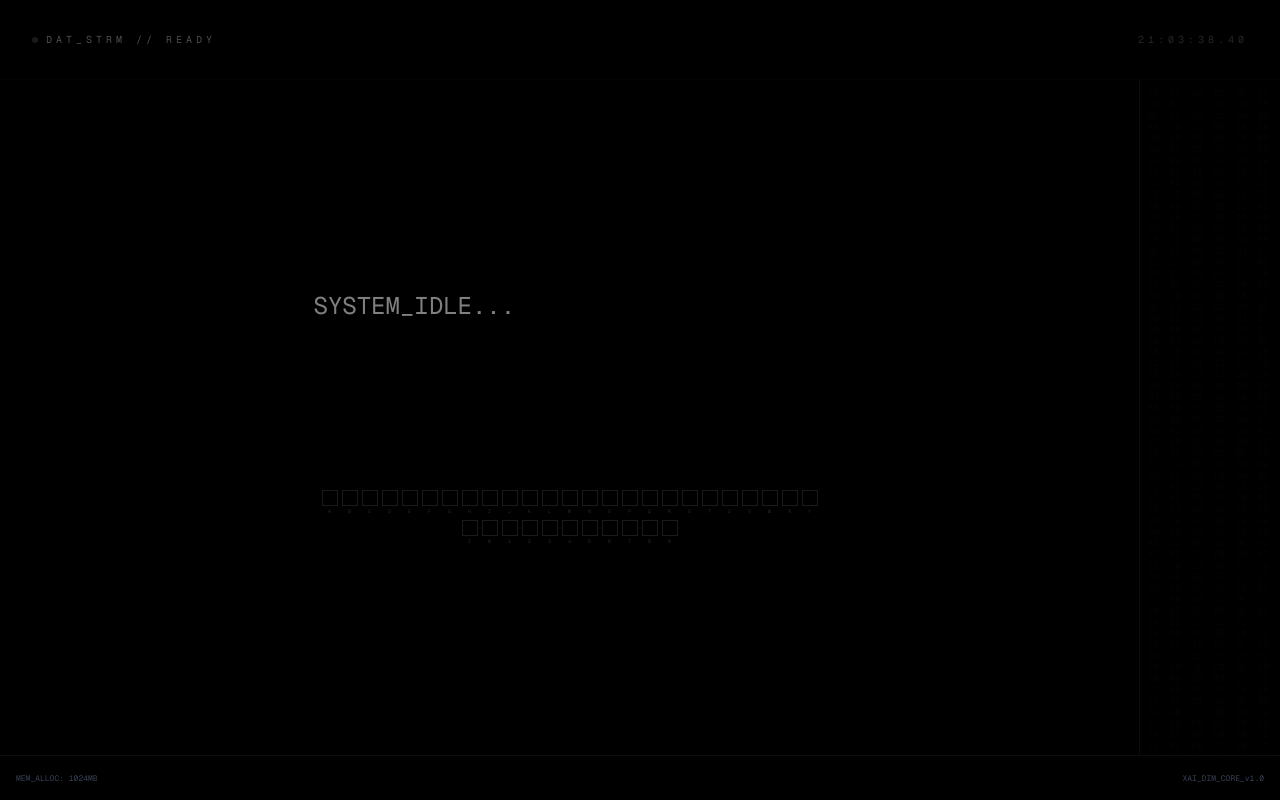
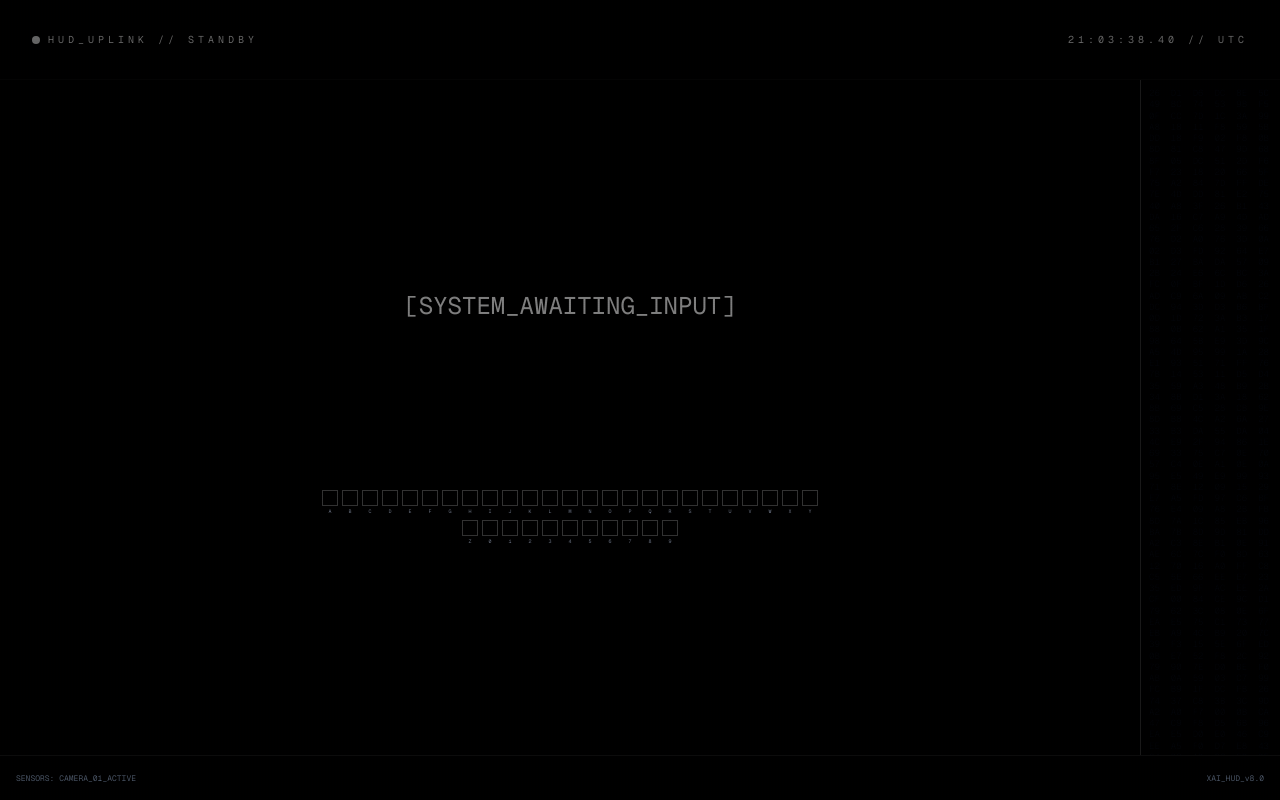
Before and after one commit to marcandreottola/terminal-project, a Next.js app: page / in a window 1280 px wide. Built offline with nearby package versions, Linux system fonts and the light colour scheme; no server answers.

Commit message:
added webcam HUD layer

```diff
--- a/src/app/page.tsx
+++ b/src/app/page.tsx
@@ -1,15 +1,28 @@
 'use client';
-import { useEffect, useState } from 'react';
+import { useEffect, useState, useRef } from 'react';
 
 export default function Home() {
   const [input, setInput] = useState('');
   const [time, setTime] = useState('');
   const [mounted, setMounted] = useState(false);
   const [isTyping, setIsTyping] = useState(false);
+  const videoRef = useRef<HTMLVideoElement>(null);
   const [tileValues, setTileValues] = useState<{ [key: string]: number }>({});
 
   useEffect(() => {
     setMounted(true);
+
+    // Start Webcam
+    if (navigator.mediaDevices && navigator.mediaDevices.getUserMedia) {
+      navigator.mediaDevices.getUserMedia({ video: true })
+        .then((stream) => {
+          if (videoRef.current) {
+            videoRef.current.srcObject = stream;
+          }
+        })
+        .catch((err) => console.error("Camera access denied", err));
+    }
+
     const timer = setInterval(() => {
       setTime(new Date().toISOString().split('T')[1].slice(0, 11));
     }, 100);
@@ -17,16 +30,11 @@ export default function Home() {
   }, []);
 
   const handleInputChange = (e: React.ChangeEvent<HTMLTextAreaElement>) => {
-    const val = e.target.value;
-    const lastChar = val.slice(-1).toUpperCase();
-    setInput(val);
+    setInput(e.target.value);
     setIsTyping(true);
-
+    const lastChar = e.target.value.slice(-1).toUpperCase();
     if (/^[A-Z0-9]$/.test(lastChar)) {
-      setTileValues(prev => ({
-        ...prev,
-        [lastChar]: Math.min((prev[lastChar] || 0) + 1, 60)
-      }));
+      setTileValues(prev => ({ ...prev, [lastChar]: Math.min((prev[lastChar] || 0) + 1, 60) }));
     }
     const timeout = setTimeout(() => setIsTyping(false), 300);
     return () => clearTimeout(timeout);
@@ -36,50 +44,61 @@ export default function Home() {
 
   return (
     <main className="fixed inset-0 bg-black text-white font-mono flex flex-col overflow-hidden">
+
+      {/* WEBCAM LAYER - Spatial HUD Effect */}
+      <video
+        ref={videoRef}
+        autoPlay
+        playsInline
+        muted
+        className="absolute inset-0 w-full h-full object-cover opacity-20 grayscale sepia brightness-50 pointer-events-none scale-x-[-1]"
+      />
+
+      {/* CRT SCANLINE OVERLAY */}
+      <div className="absolute inset-0 pointer-events-none z-40 opacity-10 bg-[linear-gradient(rgba(18,16,16,0)_50%,rgba(0,0,0,0.25)_50%),linear-gradient(90deg,rgba(255,0,0,0.06),rgba(0,255,0,0.02),rgba(0,0,255,0.06))] bg-[length:100%_2px,3px_100%]" />
+
       {/* HEADER */}
-      <div className="p-4 md:p-8 flex justify-between text-[10px] tracking-[0.4em] opacity-30 border-b border-white/5 bg-black z-30">
+      <div className="p-4 md:p-8 flex justify-between text-[10px] tracking-[0.4em] opacity-40 border-b border-white/5 bg-black/60 backdrop-blur-md z-30">
         <div className="flex items-center gap-2">
-          <div className={`w-1.5 h-1.5 rounded-full transition-all duration-300 ${isTyping ? 'bg-red-600 shadow-[0_0_8px_red]' : 'bg-gray-600'}`} />
-          <span>DAT_STRM // {isTyping ? 'BUSY' : 'READY'}</span>
+          <div className={`w-2 h-2 rounded-full ${isTyping ? 'bg-red-500 shadow-[0_0_10px_red]' : 'bg-white'}`} />
+          <span>HUD_UPLINK // {isTyping ? 'SENSORS_ACTIVE' : 'STANDBY'}</span>
         </div>
-        <div className="hidden sm:block opacity-50">{time}</div>
+        <div>{time} // UTC</div>
       </div>
 
-      {/* MAIN LAYOUT */}
-      <div className="flex-1 grid grid-cols-[1fr_80px] md:grid-cols-[1fr_140px] overflow-hidden">
+      {/* MAIN HUD CONTENT */}
+      <div className="flex-1 grid grid-cols-[1fr_80px] md:grid-cols-[1fr_140px] overflow-hidden z-20">
 
-        {/* LEFT: INPUT AREA */}
-        <div className="flex flex-col items-center justify-center p-4 border-r border-white/5">
+        {/* CENTER: USER INPUT AREA */}
+        <div className="flex flex-col items-center justify-center p-4 bg-black/20 backdrop-blur-[2px]">
           <textarea
             autoFocus
-            className="bg-transparent border-none outline-none w-full max-w-lg h-40 text-xl md:text-2xl resize-none uppercase caret-white"
-            placeholder="SYSTEM_IDLE..."
+            className="bg-transparent border-none outline-none w-full max-w-lg h-40 text-xl md:text-2xl resize-none uppercase caret-white text-center shadow-inner"
+            placeholder="[SYSTEM_AWAITING_INPUT]"
             value={input}
             onChange={handleInputChange}
           />
 
+          {/* TILE REGISTER */}
           <div className="flex flex-wrap justify-center gap-1 w-full max-w-lg mt-10">
             {"ABCDEFGHIJKLMNOPQRSTUVWXYZ0123456789".split("").map((char) => (
               <div key={char} className="flex flex-col items-center">
                 <div
-                  className="w-3 h-3 md:w-4 md:h-4 border border-white/10"
+                  className="w-3 h-3 md:w-4 md:h-4 border border-white/20"
                   style={{ backgroundColor: `rgba(255, 255, 255, ${(tileValues[char] || 0) / 60})` }}
                 />
-                <span className="text-[5px] text-gray-800 mt-0.5">{char}</span>
+                <span className="text-[5px] text-gray-500 mt-0.5">{char}</span>
               </div>
             ))}
           </div>
         </div>
 
         {/* RIGHT: DIMMED SIX-COLUMN WALL */}
-        <div className="flex p-2 gap-1.5 md:gap-2 overflow-hidden select-none bg-black/40">
+        <div className="flex p-2 gap-2 overflow-hidden select-none bg-black/60 border-l border-white/10">
           {Array.from({ length: 6 }).map((_, i) => (
             <div key={i} className="flex flex-col text-[8px] md:text-[9px] leading-tight flex-1">
               {Array.from({ length: 120 }).map((_, j) => (
-                <span
-                  key={j}
-                  className={`transition-colors duration-700 ${isTyping ? 'text-white opacity-40' : 'text-gray-900 opacity-20'}`}
-                >
+                <span key={j} className={`transition-colors duration-500 ${isTyping ? 'text-white opacity-40' : 'text-gray-900 opacity-20'}`}>
                   {Math.random().toString(16).slice(2, 4).toUpperCase()}
                 </span>
               ))}
@@ -89,9 +108,9 @@ export default function Home() {
       </div>
 
       {/* FOOTER */}
-      <div className="p-4 text-[8px] text-gray-700 flex justify-between border-t border-white/5 bg-black">
-        <span>MEM_ALLOC: 1024MB</span>
-        <span>XAI_DIM_CORE_v1.0</span>
+      <div className="p-4 text-[8px] text-gray-600 flex justify-between border-t border-white/5 bg-black/80 z-30">
+        <span>SENSORS: CAMERA_01_ACTIVE</span>
+        <span>XAI_HUD_v8.0</span>
       </div>
     </main>
   );
```
